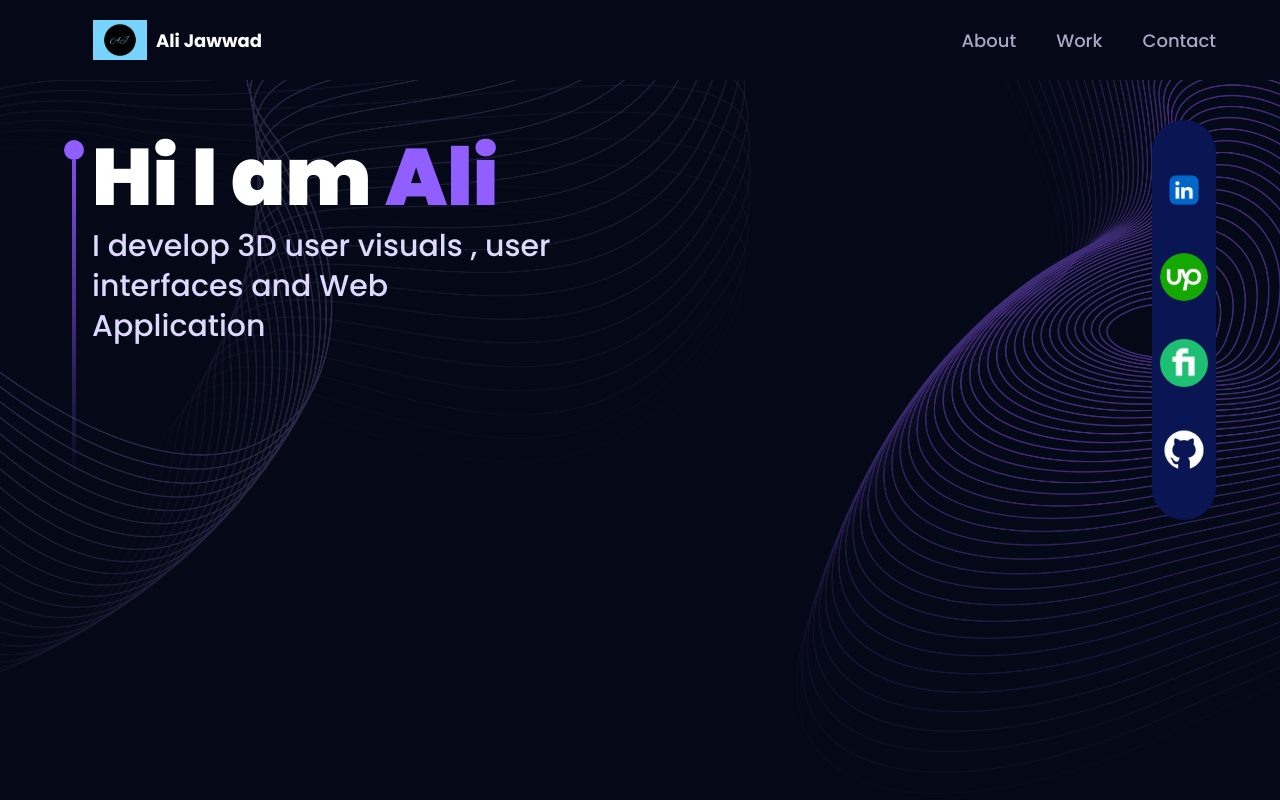
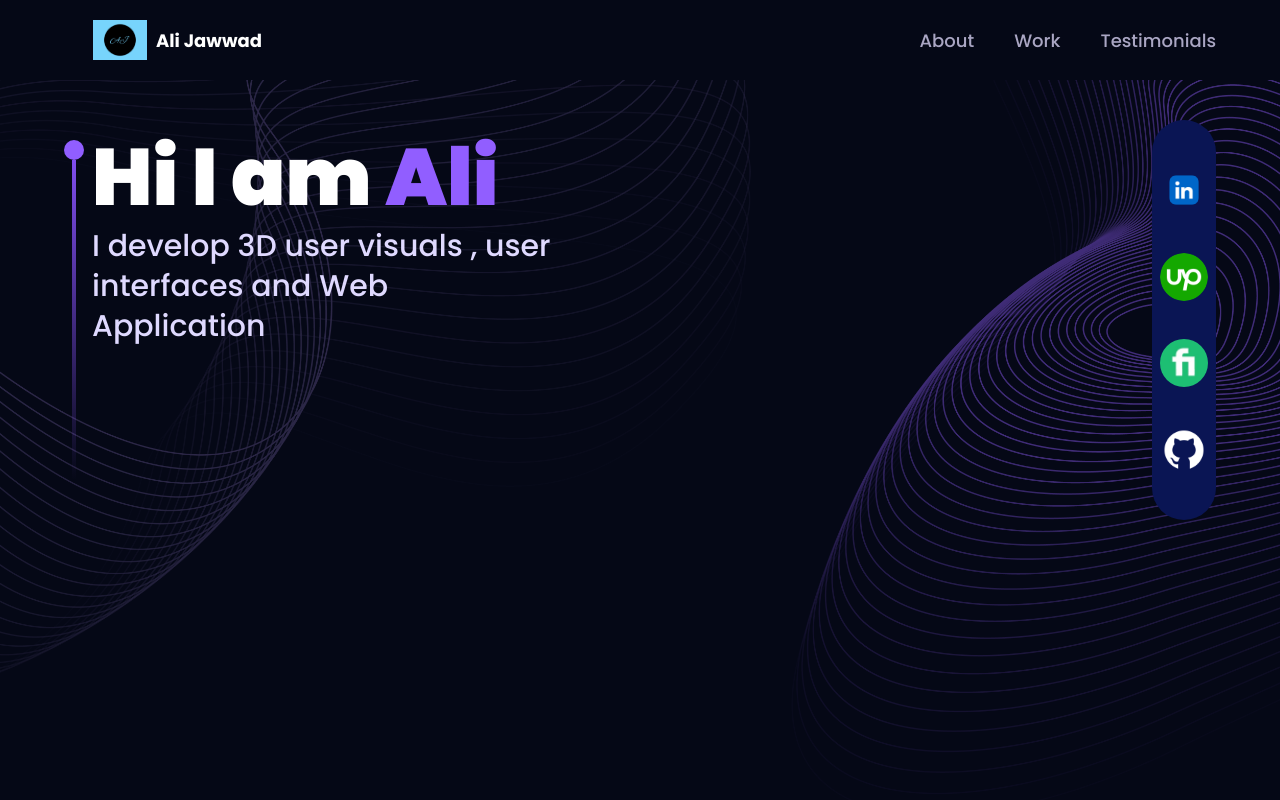
Before and after one commit to jawwad-ali/hackathon-portfolio, a Next.js app: page / in a window 1280 px wide. Shown: the top 800 px of the page. Built offline with nearby package versions, Linux system fonts and the light colour scheme.

Commit message:
nav links fixed

```diff
--- a/HOC/About.tsx
+++ b/HOC/About.tsx
@@ -1,4 +1,3 @@
-// 'use client';
 import { styles } from "@/styles";
 import { services } from "@/constants";
 
@@ -8,7 +7,7 @@ import Introduction from "@/components/Introduction";
 const About = () => {
   return (
     <>
-      <div className={`${styles.paddingX} max-w-7xl mx-auto relative z-0 `}>
+      <div id='about' className={`${styles.paddingX} max-w-7xl mx-auto relative z-0 `}>
         <Introduction />
 
         <div className="mt-20 flex flex-wrap gap-10 w-full">
--- a/HOC/Feedback.tsx
+++ b/HOC/Feedback.tsx
@@ -9,6 +9,7 @@ import { styles } from "@/styles";
 const Feedback = () => {
   return (
     <div
+      id="testimonials"
       className={`${styles.paddingX} m-20 max-w-6xl mx-auto mt-12 bg-black-100 rounded-[20px]`}
     >
       <div
--- a/HOC/Works.tsx
+++ b/HOC/Works.tsx
@@ -10,6 +10,7 @@ import Heads from "@/components/Heads";
 const Works = () => {
   return (
     <motion.div
+    id='work'
       className={`${styles.paddingX} max-w-7xl mx-auto relative z-0`}
       style={{ marginTop: "100px" }}
     >
--- a/components/Navbar.tsx
+++ b/components/Navbar.tsx
@@ -6,8 +6,6 @@ import { styles } from "../styles";
 import { navLinks } from "../constants";
 
 import { menu, close } from "../public/assets";
-
-import Logo from "../public/logo.jpeg";
 
 import Download from "../public/download.png";
 
@@ -54,7 +52,7 @@ const Navbar = () => {
           </ul>
 
           {/* Mobile nav */}
-          {/* <div className="sm:hidden flex flex-1 justify-end items-center">
+          <div className="sm:hidden flex flex-1 justify-end items-center">
             <Image
               src={toggle ? close : menu}
               alt="Humburger menu"
@@ -76,7 +74,7 @@ const Navbar = () => {
                     className="text-secondary hover:text-white font-poppins text-[16px] font-medium cursor-pointer transition-all"
                   >
                     <Link
-                      href={`#${link.title}`}
+                      href={`#${link.id}`}
                       onClick={() => setToggle(!toggle)}
                     >
                       {link.title}
@@ -85,7 +83,7 @@ const Navbar = () => {
                 ))}
               </ul>
             </div>
-          </div> */}
+          </div>
         </div>
       </div>
     </motion.nav>
--- a/constants/index.ts
+++ b/constants/index.ts
@@ -36,8 +36,8 @@ export const navLinks = [
         title: "Work",
     },
     {
-        id: "contact",
-        title: "Contact",
+        id: "testimonials",
+        title: "Testimonials",
     },
 ];
 
```
Also changed, not shown: components/Introduction.tsx (line endings or trailing spaces).
